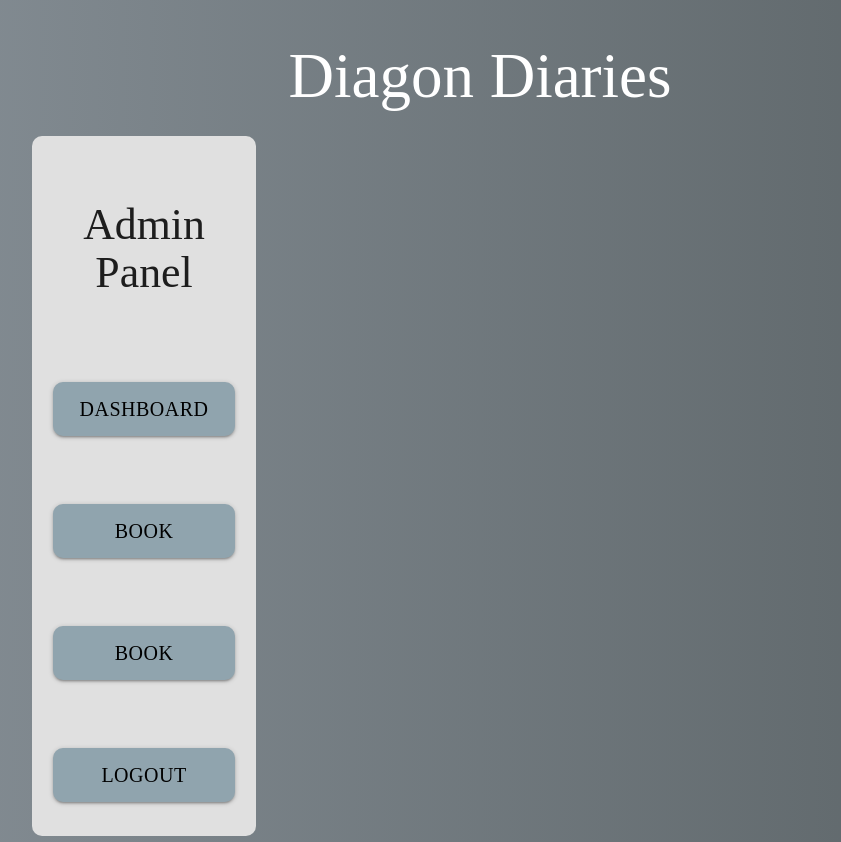
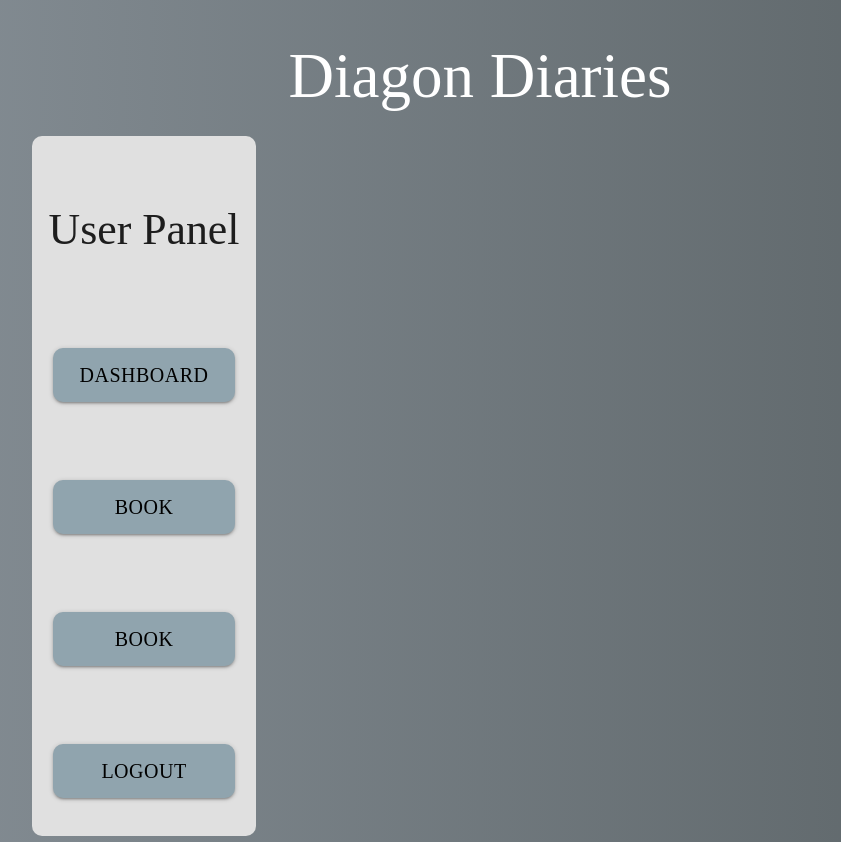
Before and after one commit to TanvirRobbany/Diagon-Diaries, a React (Create React App) app: page /adminaddbook in a window 1280 px wide. Shown: the whole page, without its empty margins (160-1001 px from the left). Built offline with nearby package versions, Linux system fonts and the light colour scheme.

Commit message:
Admin Changed To User

```diff
--- a/src/components/container/User/UserPanel.js
+++ b/src/components/container/User/UserPanel.js
@@ -11,7 +11,7 @@ const UserPanel = () => {
                 <div className="container" style={{marginBottom: "25px"}}>
                     <div className="row" style={{ height: "700px",}}>
                         <div className="col s12 m12 l3 grey lighten-2" style={{ height: "100%", borderRadius: "10px", display: "flex", flexDirection: "column", justifyContent: "space-around", alignItems: "center" }}>
-                            <h3 >Admin Panel</h3>
+                            <h3 >User Panel</h3>
                             <Link to="/userdashboard" className="waves-effect waves-light btn-large black-text blue-grey lighten-2" style={{ width: "90%", fontSize: "20px", borderRadius: "10px", padding: "0" }}>Dashboard</Link>
                             <Link to="/usercategories" className="waves-effect waves-light btn-large black-text blue-grey lighten-2" style={{ width: "90%", fontSize: "20px", borderRadius: "10px", padding: "0" }}>Book Categories</Link>
                             <Link to="/userbookborrowed" className="waves-effect waves-light btn-large black-text blue-grey lighten-2" style={{ width: "90%", fontSize: "20px", borderRadius: "10px", padding: "0" }}>Book Borrowed</Link>
```
